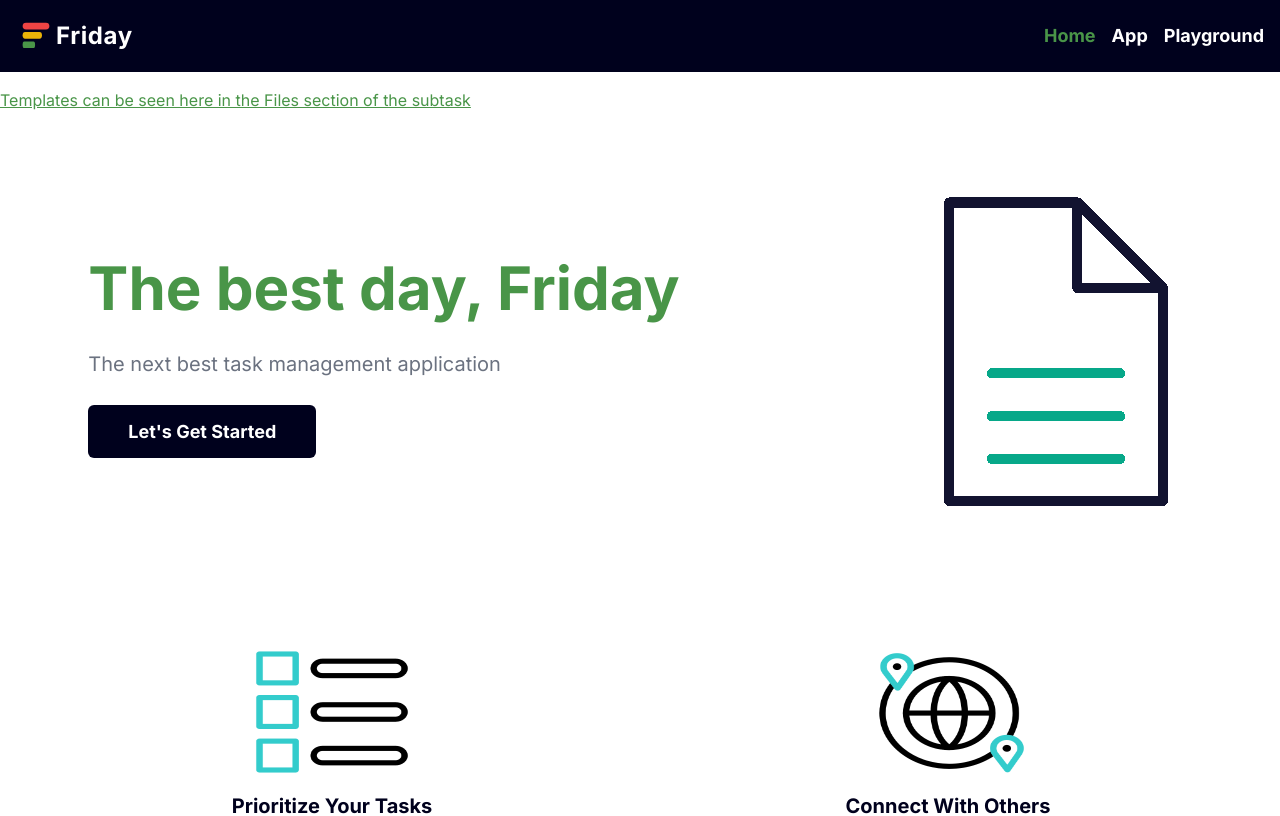
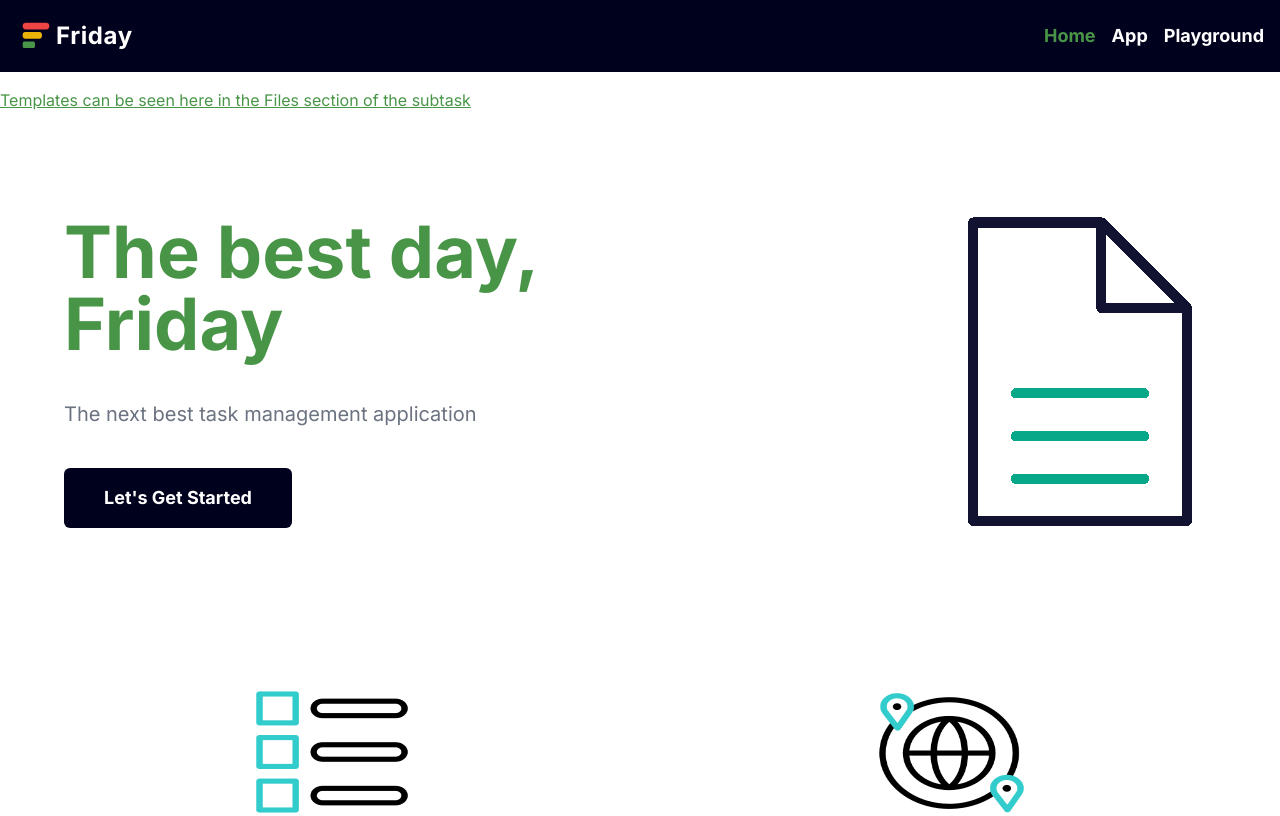
Before and after one commit to Kankenny/Friday, a React (Create React App) app in the folder frontend/: page / in a window 1280 px wide. Shown: the top 816 px of the page. Built offline with nearby package versions, Linux system fonts and the light colour scheme; the HTML template or start-up script is replaced by a standard one.

Commit message:
Fix dimensions of the Let's Get Started RouterLink component

```diff
--- a/frontend/src/components/routes/landing-page/Headline.tsx
+++ b/frontend/src/components/routes/landing-page/Headline.tsx
@@ -13,19 +13,19 @@ const Headline = () => {
 
   return (
     <div className="flex flex-col md:flex-row items-center justify-center mx-auto h-full text-center md:text-left">
-      <div className="bg-white p-16 ">
-        <h1 className="text-tertiary text-6xl font-bold mb-8">
+      <div className="bg-white p-16 space-y-10">
+        <h1 className="text-tertiary text-7xl font-bold">
           {head}
           {dayOfWeek}
         </h1>
-        <p className="text-gray-500 text-xl mb-10">{subhead}</p>
+        <p className="text-gray-500 text-xl">{subhead}</p>
         <RouterLink
           routerLinkText="Let's Get Started"
           to="/app"
-          twClasses="bg-secondary px-10 py-4 rounded-md text-3xl"
+          twClasses="block md:inline-block bg-secondary px-10 py-4 rounded-md text-3xl"
         />
       </div>
-      <div className="w-2/5">
+      <div className="w-2/5 min-w-max">
         <img src="/to-do.gif" alt="to-do gif" className="ml-auto" />
       </div>
     </div>
```
